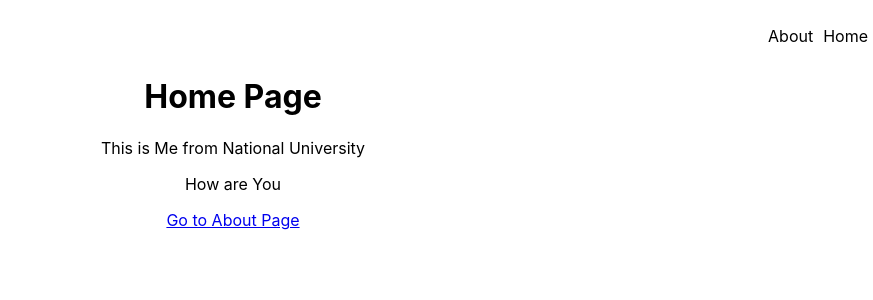
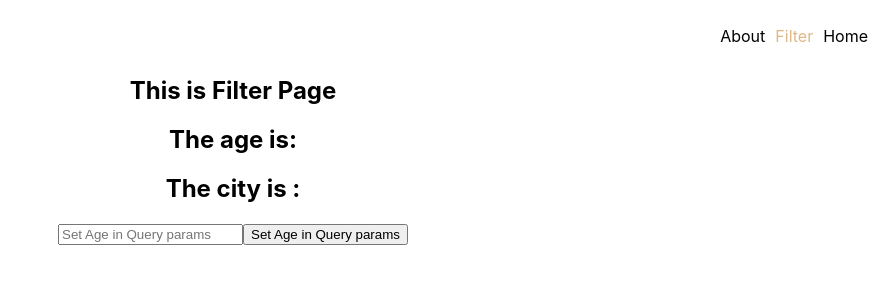
Before and after one commit to AhsanUllahK/RoutingJS, a React (Create React App) app: page /filter in a window 1280 px wide. Before the commit this address led to /. Shown: the top 300 px of the page, without its empty margins (407-1280 px from the left). Built offline with nearby package versions, Linux system fonts and the light colour scheme.

Commit message:
search_query_params

```diff
--- a/src/App.css
+++ b/src/App.css
@@ -9,6 +9,11 @@
 
 .navbar{
   text-align: right;
+}
+
+.navbar .active{
+  color: burlywood;
+  background-color:transparent;
 }
 .navbar li{
   display: inline-block;
--- a/src/App.js
+++ b/src/App.js
@@ -5,6 +5,7 @@ import Home from './components/Home';
 import About from './components/About';
 import { Navbar } from './components/Navbar';
 import { User } from './components/User';
+import Filter from './components/Filter';
 // import Page404 from './components/Page404';
 
 function App() {
@@ -19,6 +20,7 @@ function App() {
       <Route path='/user/:name' element={<User />} />
       {/* <Route path='/*' element ={ <Page404 />} /> */}
       <Route path='/*' element ={ <Navigate to="/" />} />
+      <Route path='/filter' element={<Filter />}/>
 
      </Routes>
      {/* <Navbar /> */}
--- /dev/null
+++ b/src/components/Filter.js
@@ -0,0 +1,26 @@
+import React from 'react'
+import {useSearchParams} from 'react-router-dom';
+
+
+
+// useSearchParam hook is used for getting the queries or passing the queries.........
+const Filter = () => {
+    const [searchParams, setSearchParams] = useSearchParams();
+
+    const age = searchParams.get("age");
+    const city = searchParams.get("city");
+  return (
+    <div>
+        <h2>This is Filter Page</h2>
+        <h2>The age is: {age}</h2>
+        <h2>The city is : {city}</h2>
+        <input type="text" onChange={(e)=>setSearchParams({age:e.target.value})} placeholder="Set Age in Query params" />
+        <button onClick={(e)=>setSearchParams({age:40})}>Set Age in Query params</button>
+
+
+    </div>
+
+  )
+}
+
+export default Filter;
--- a/src/components/Navbar.js
+++ b/src/components/Navbar.js
@@ -7,6 +7,7 @@ export const Navbar = () => {
         <div>
             <ul className='navbar'>
                 <li><NavLink className="nav-bar-link" style={{text:"yellow"}} to="/about">About</NavLink></li>
+                <li><NavLink className="nav-bar-link" style={{text:"yellow"}} to="/filter">Filter</NavLink></li>
                 <li><NavLink className="nav-bar-link" to="/" >Home </NavLink></li>
             </ul>
         </div>
```
